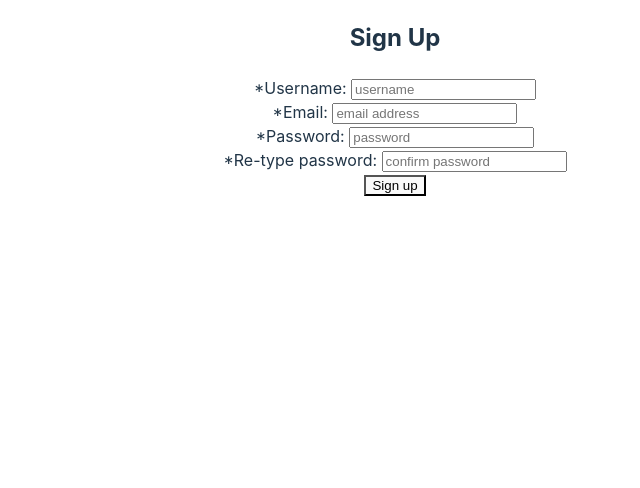
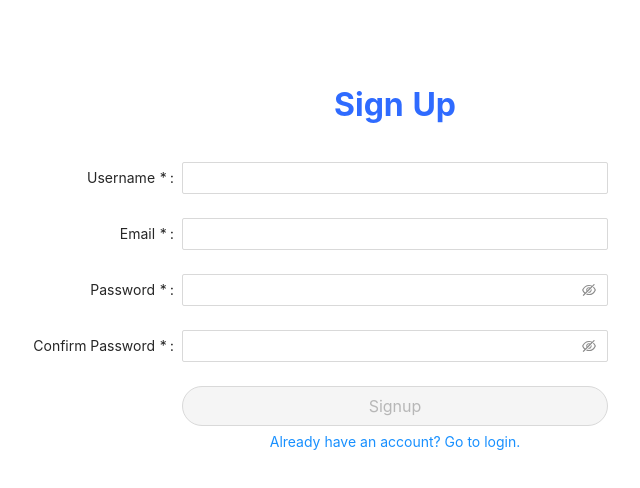
Before and after one commit to haphuong96/stacksofwax-fe, a Vue app: page /signup in a window 1280 px wide. Shown: the top 488 px of the page, without its empty margins (245-885 px from the left). Built offline with nearby package versions, Linux system fonts and the light colour scheme.

Commit message:
integrate ant design and update login, signup logic

```diff
--- a/package.json
+++ b/package.json
@@ -9,7 +9,9 @@
     "preview": "vite preview"
   },
   "dependencies": {
+    "ant-design-vue": "^3.2.16",
     "axios": "^1.3.4",
+    "mitt": "^3.0.0",
     "vue": "^3.2.47",
     "vue-router": "^4.1.6"
   },
--- a/src/App.vue
+++ b/src/App.vue
@@ -1,6 +1,6 @@
 <script setup>
+import { computed } from "vue";
 import { RouterView, useRoute } from "vue-router";
-import { computed } from "vue";
 const $route = useRoute();
 
 const layout = computed(() => $route.meta.layout || undefined);
@@ -23,4 +23,12 @@ const layout = computed(() => $route.meta.layout || undefined);
   margin: 0;
   padding: 0;
 }
+
+.alert-modal {
+  width: 400px;
+  position: absolute;
+  bottom: 32px;
+  left: 50%;
+  transform: translate(-50%, 0);
+}
 </style>
--- a/src/main.js
+++ b/src/main.js
@@ -5,9 +5,13 @@ import router from "./router";
 import { screenLayout } from "./router/screen-layouts";
 import AuthLayout from "./layouts/AuthLayout.vue";
 import DefaultLayout from "./layouts/DefaultLayout.vue";
+import "ant-design-vue/dist/antd.css";
+import "@/styles/main.css";
+import Antd from "ant-design-vue";
 
 const app = createApp(App);
 
+app.use(Antd);
 app.component(screenLayout.AUTH_LAYOUT, AuthLayout);
 app.component(screenLayout.DEFAULT_LAYOUT, DefaultLayout);
 
--- a/src/pages/LoginPage.vue
+++ b/src/pages/LoginPage.vue
@@ -1,16 +1,23 @@
 <script setup>
-import { ref } from "vue";
 import axios from "axios";
+import { computed, ref } from "vue";
+import { localStorageKeys } from "../common/local-storage-keys";
 import router from "../router";
 import { routeNames } from "../router/route-names";
-import { localStorageKeys } from "../common/local-storage-keys";
+import { message } from "ant-design-vue";
 
 // reactive state
 const username = ref();
 const password = ref();
+const isLoading = ref(false);
+
+const isValid = computed(() => {
+  return !!username.value && !!password.value;
+});
 
 async function submitLogin() {
   try {
+    isLoading.value = true;
     const res = await axios.post("http://localhost:4000/api/login", {
       username: username.value,
       password: password.value
@@ -19,26 +26,54 @@ async function submitLogin() {
     if (accessToken) {
       localStorage.setItem(localStorageKeys.ACCESS_TOKEN, "accessToken");
       router.push({ name: routeNames.HOME });
-      //router.push({name: ...}) to nagivate to a page
+      message.error("Login successfully!");
     } else {
-      alert("fail");
+      message.error("Something went wrong! please check and try again later!");
     }
   } catch (error) {
-    alert("fail");
+    message.error("Something went wrong! please check and try again later!");
+  } finally {
+    isLoading.value = false;
   }
+}
+
+function goToSignUp() {
+  router.push({ name: routeNames.SIGNUP });
 }
 </script>
 
 <template>
-  <div>Login</div>
-  <div>
-    Username: <input placeholder="username or email" v-model="username" />
-    <br />
-    Password: <input placeholder="password" v-model="password" />
-  </div>
-  <div>
-    <button @click="submitLogin">Login</button>
-  </div>
+  <div class="page-title mt-80 mb-32">Login</div>
+  <a-form
+    name="basic"
+    :label-col="{ span: 8 }"
+    :wrapper-col="{ span: 8 }"
+    autocomplete="off"
+  >
+    <a-form-item label="Username or email *" name="username">
+      <a-input v-model:value="username" />
+    </a-form-item>
+
+    <a-form-item label="Password *" name="password">
+      <a-input-password v-model:value="password" />
+    </a-form-item>
+
+    <a-form-item :wrapper-col="{ offset: 8, span: 8 }">
+      <a-button
+        type="primary"
+        shape="round"
+        size="large"
+        block
+        @click="submitLogin"
+        :loading="isLoading"
+        :disabled="!isValid"
+        >Login</a-button
+      >
+      <a-button type="link" block @click="goToSignUp"
+        >You don't have account? Go to singup.</a-button
+      >
+    </a-form-item>
+  </a-form>
 </template>
 
 <style scoped></style>
--- a/src/pages/SignupPage.vue
+++ b/src/pages/SignupPage.vue
@@ -1,46 +1,104 @@
 <script setup>
-import { ref } from 'vue'
-import axios from 'axios';
+import { computed, ref } from "vue";
+import axios from "axios";
+import { message } from "ant-design-vue";
+import router from "../router";
+import { routeNames } from "../router/route-names";
+import { colProps } from "ant-design-vue/lib/grid/Col";
 
 // reactive state
-const username = ref()
-const email = ref()
-const password = ref()
-const confirmPassword = ref()
-let errMismatchPw = ref();
+const username = ref();
+const email = ref();
+const password = ref();
+const confirmPassword = ref();
+const isLoading = ref(false);
+
+const isInvalidConfirmPassword = computed(() => {
+  return (
+    password.value &&
+    confirmPassword.value &&
+    password.value !== confirmPassword.value
+  );
+});
+
+const isValid = computed(() => {
+  return (
+    !isInvalidConfirmPassword.value &&
+    password.value &&
+    confirmPassword.value &&
+    email.value &&
+    username.value
+  );
+});
 
 async function submitSignup() {
-    if (password !== confirmPassword) {
-        errMismatchPw = "Mismatch password and confirmation password. Please try again."
+  try {
+    const res = await axios.post("http://localhost:4000/api/signup", {
+      username: username.value,
+      email_address: email.value,
+      password: password.value
+    });
+    if (res) {
+      message.success("Signup successfully! You can login now.");
+      router.push({ name: routeNames.LOGIN });
+    } else {
+      message.error("Something went wrong! please check and try again later!");
     }
-    const res = await axios.post('http://localhost:4000/api/signup', {
-        username: username.value,
-        email_address: email.value,
-        password: password.value
-    });
+  } catch (error) {
+    message.error("Something went wrong! please check and try again later!");
+  } finally {
+    isLoading.value = false;
+  }
+}
 
-    console.log(res);
-
-    // const newUser
+function goToLogin() {
+  router.push({ name: routeNames.LOGIN });
 }
 </script>
 
 <template>
-    <h2>Sign Up</h2>
-    <div>
-        *Username: <input placeholder="username" v-model="username">
-        <br>
-        *Email: <input placeholder="email address" v-model="email">
-        <br>
-        *Password: <input placeholder="password" v-model="password">
-        <br>
-        *Re-type password: <input placeholder="confirm password" v-model="confirmPassword">
-        <br>
-        {{ errMismatchPw }}
-    </div>
-    <div>
-        <button @click="submitSignup">Sign up</button>
-    </div>
+  <div class="page-title mt-80 mb-32">Sign Up</div>
+  <a-form
+    name="basic"
+    :label-col="{ span: 8 }"
+    :wrapper-col="{ span: 8 }"
+    autocomplete="off"
+  >
+    <a-form-item label="Username *" name="username">
+      <a-input v-model:value="username" />
+    </a-form-item>
+
+    <a-form-item label="Email *" name="email">
+      <a-input v-model:value="email" />
+    </a-form-item>
+
+    <a-form-item label="Password *" name="password">
+      <a-input-password v-model:value="password" />
+    </a-form-item>
+
+    <a-form-item label="Confirm Password *" name="password">
+      <a-input-password v-model:value="confirmPassword" />
+      <div v-if="isInvalidConfirmPassword" class="error-label mt-8">
+        Mismatch password and confirmation password. Please try again.
+      </div>
+    </a-form-item>
+
+    <a-form-item :wrapper-col="{ offset: 8, span: 8 }">
+      <a-button
+        type="primary"
+        shape="round"
+        size="large"
+        block
+        @click="submitSignup"
+        :loading="isLoading"
+        :disabled="!isValid"
+        >Signup</a-button
+      >
+      <a-button type="link" block @click="goToLogin"
+        >Already have an account? Go to login.</a-button
+      >
+    </a-form-item>
+  </a-form>
 </template>
 
 <style scoped></style>
--- a/src/style.css
+++ b/src/style.css
@@ -12,6 +12,12 @@
   -webkit-font-smoothing: antialiased;
   -moz-osx-font-smoothing: grayscale;
   -webkit-text-size-adjust: 100%;
+
+  /* colors */
+  --primary-color: #2f6bff;
+
+  /* dimensions */
+  --page-title-text-size: 32px;
 }
 
 #app {
--- /dev/null
+++ b/src/styles/dimensions.css
@@ -0,0 +1,15 @@
+/* margin top */
+.mt-80 {
+    margin-top: 80px;
+}
+.mt-32 {
+    margin-top: 32px;
+}
+.mt-8 {
+    margin-top: 8px;
+}
+
+/* margin bottom */
+.mb-32 {
+    margin-bottom: 32px;
+}
--- /dev/null
+++ b/src/styles/main.css
@@ -0,0 +1,2 @@
+@import "./text.css";
+@import "./dimensions.css";
--- /dev/null
+++ b/src/styles/text.css
@@ -0,0 +1,11 @@
+.page-title {
+    font-size: var(--page-title-text-size);
+    font-weight: 700;
+    color: var(--primary-color);
+}
+
+.error-label {
+    color: red;
+    font-size: 14px;
+    text-align: left;
+}
--- a/vite.config.js
+++ b/vite.config.js
@@ -1,10 +1,16 @@
-import { defineConfig } from 'vite'
-import vue from '@vitejs/plugin-vue'
+import { defineConfig } from "vite";
+import vue from "@vitejs/plugin-vue";
+import path from "path";
 
 // https://vitejs.dev/config/
 export default defineConfig({
   plugins: [vue()],
   server: {
     port: 3000
+  },
+  resolve: {
+    alias: {
+      "@": path.resolve(__dirname, "./src")
+    }
   }
-})
+});
```
Also changed, not shown: src/utils/emitter.helper.js (added, +7 -0 lines), 1 other file (tests, documents, lock files or other folders).
